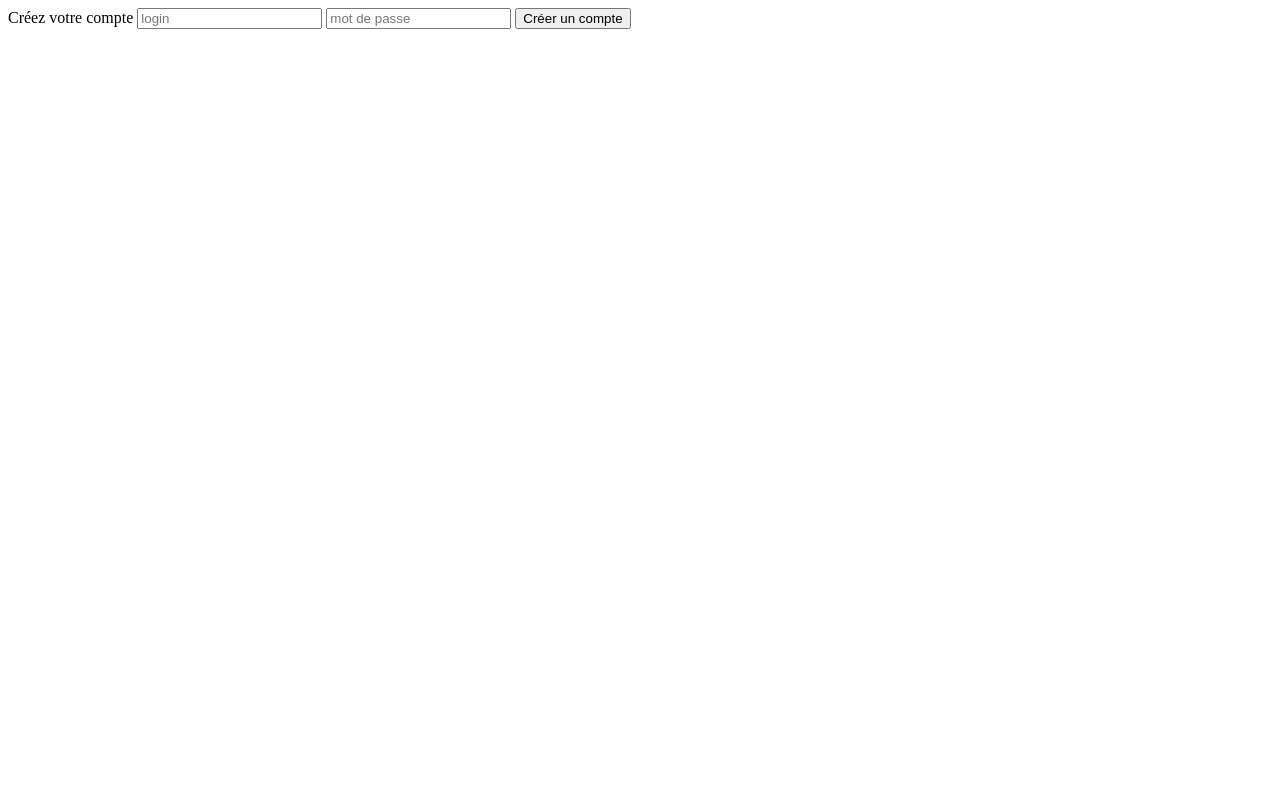
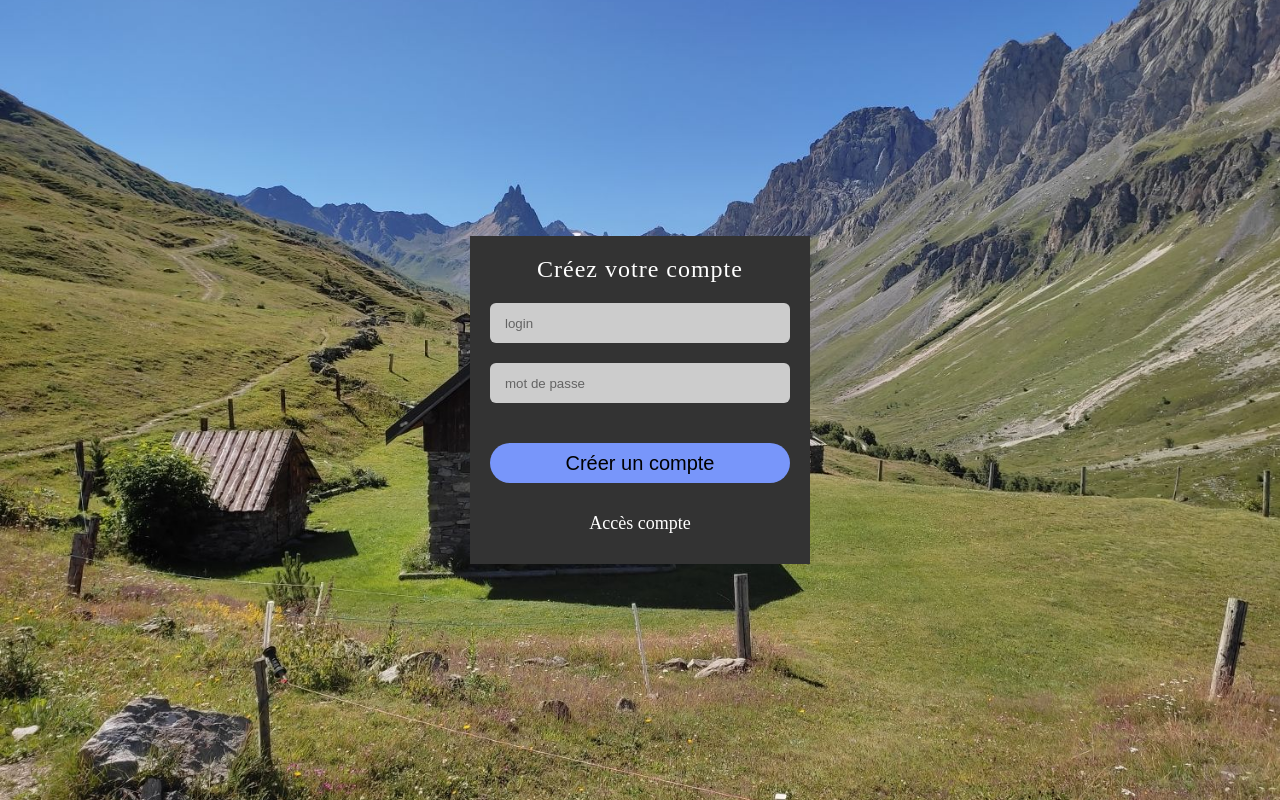
Before and after one commit to philippe-nat/php_git, a PHP site: page / in a window 1280 px wide. Run offline with PHP 8.4, Linux system fonts and the light colour scheme.

Commit message:
page de login

```diff
--- /dev/null
+++ b/php/compte/ergonomie/css/style.css
@@ -0,0 +1,78 @@
+body {
+    height: 100vh;
+    margin:0;
+    background-image: url('../valloire_grand_ban.jpg');
+    background-repeat: no-repeat;
+    background-size: cover;
+    background-attachment: fixed;
+    background-position: center;
+
+    display: flex;
+    justify-content: center;
+    align-items: center;
+}
+
+section{
+    width:300px;
+    background-color: #333;
+    padding:20px;
+    text-align: center;
+}
+
+section capture {
+    color:#fff;
+    letter-spacing: 1px;
+    font-size:24px;
+    margin-top: 60px;
+}
+
+section input {
+    display: block;
+    width:100%;
+    padding:0px 15px;
+    box-sizing: border-box; /* le padding ne va alors pas s'ajouter aux 100% mais va s'incruster à l'intérieur */
+    outline:none; /* pas de bordure liée au focus */
+    border:none;
+    height:40px;
+}
+
+section input[type="text"], input[type="password"] {
+    margin: 20px 0;
+    border-radius: 6px;
+    opacity: 0.75;
+}
+
+section input[type="text"]:hover, input[type="password"]:hover {
+    margin: 20px 0;
+    border-radius: 6px;
+    opacity: 1;
+    transition: 0.5s;
+}
+
+section input[type="submit"] {
+    margin-top: 40px;
+    margin-bottom: 20px;
+    border-radius: 50px;
+    background-color: rgb(120, 150, 250);
+    cursor:pointer;
+    font-size: 20px;
+}
+
+section input[type="submit"]:hover {
+    transform:scale(0.98);
+    transition: 0.5s;
+}
+
+section a {
+    text-decoration: none;
+    color:white;
+    display: block;
+    padding:10px;
+    font-size: 18px;
+}
+
+section a:hover {
+    background-color:black;
+    transition:0.5s;
+    opacity: 0.5;
+}
--- a/php/compte/index.php
+++ b/php/compte/index.php
@@ -4,7 +4,8 @@
     <meta charset="UTF-8">
     <meta http-equiv="X-UA-Compatible" content="IE=edge">
     <meta name="viewport" content="width=device-width, initial-scale=1.0">
-    <title>Connexiont</title>
+    <title>Connexion</title>
+    <link rel="stylesheet" href="ergonomie/css/style.css">
 </head>
 <body>
     <section>
@@ -14,6 +15,7 @@
             <input type="text" name="pass " id="pass" placeholder="mot de passe"/>
             <input type="submit" name="créer" value="Créer un compte"/>
         </form>
+        <a href="">Accès compte</a>
     </section>
 </body>
 </html>
```
Also changed, not shown: php/compte/ergonomie/fond_montagne.jpg (added), php/compte/ergonomie/valloire_grand_ban.jpg (added).
